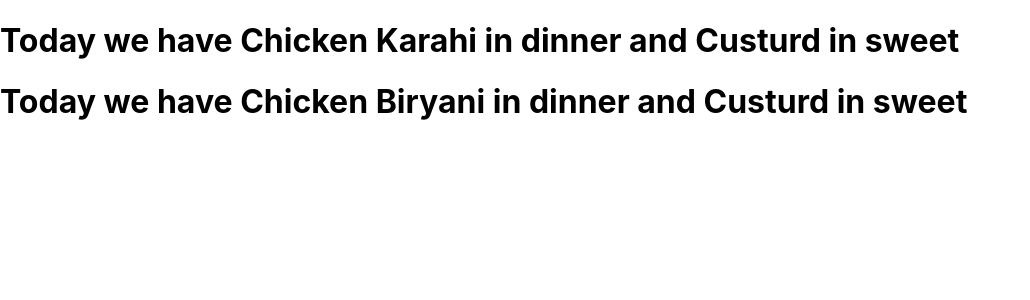
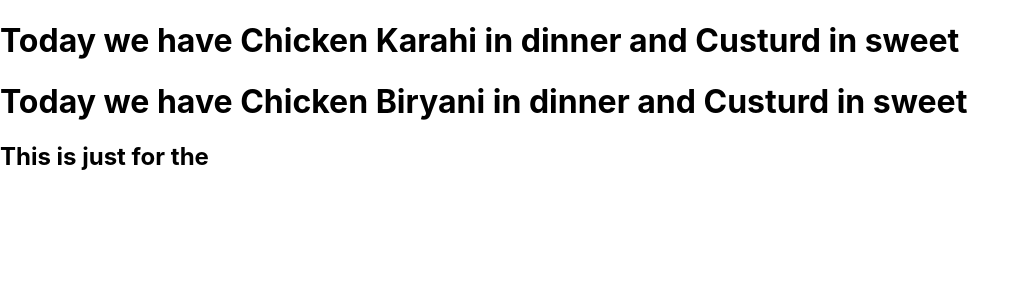
Before and after one commit to Mohammadalipanhwar11/DinnerApp-Project-2, a React (Create React App) app: page / in a window 1280 px wide. Shown: the top 300 px of the page, without its empty margins (0-1030 px from the left). Built offline with nearby package versions, Linux system fonts and the light colour scheme.

Commit message:
Update App.js

```diff
--- a/src/App.js
+++ b/src/App.js
@@ -8,7 +8,7 @@ function App() {
       <Dinner dishName="Chicken Karahi" sweet="Custurd"/>
       <Dinner dishName="Chicken Biryani" sweet="Custurd"/>
 
-
+      <h2>This is just for the</h2>
     </div>
 
   );
```
